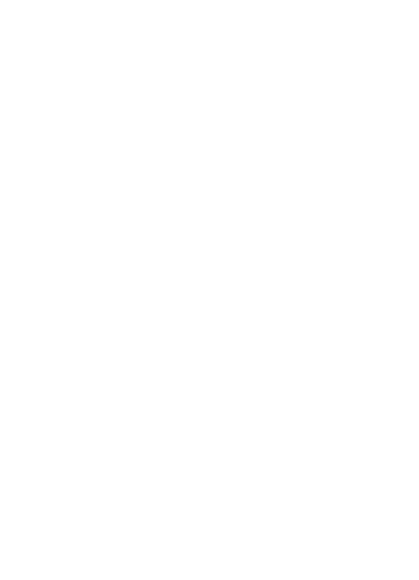
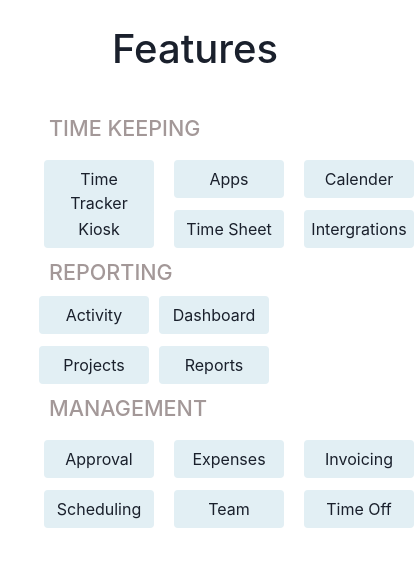
Before and after one commit to hitesht4/Clockify_Clone, a React (Create React App) app in the folder clockify/: page /features in a window 390 px wide. Before the commit this address had no page. Shown: the top 580 px of the page, 419 px wide, since content can reach past the window. Built offline with nearby package versions, Linux system fonts and the light colour scheme.

Commit message:
completefp02_102_day2

```diff
--- a/clockify/package.json
+++ b/clockify/package.json
@@ -3,16 +3,21 @@
   "version": "0.1.0",
   "private": true,
   "dependencies": {
+    "@chakra-ui/react": "^2.2.8",
+    "@emotion/react": "^11.10.0",
+    "@emotion/styled": "^11.10.0",
     "@testing-library/jest-dom": "^5.16.5",
     "@testing-library/react": "^13.3.0",
     "@testing-library/user-event": "^13.5.0",
     "axios": "^0.27.2",
     "bootstrap": "^5.2.0",
+    "framer-motion": "^7.2.1",
     "react": "^18.2.0",
     "react-bootstrap": "^2.5.0",
     "react-dom": "^18.2.0",
     "react-icons": "^4.4.0",
     "react-router-dom": "^6.3.0",
+    "react-router-hash-link": "^2.4.3",
     "react-scripts": "5.0.1",
     "web-vitals": "^2.1.4"
   },
--- a/clockify/src/App.js
+++ b/clockify/src/App.js
@@ -1,5 +1,6 @@
 import { Routes,Route } from 'react-router-dom';
 import './App.css';
+import { Navbar } from './Components/Features/Navbar/Navbar';
 import Home from './Pages/Home';
 import Login from './Pages/Login';
 import SignUp from './Pages/SignUp';
@@ -9,6 +10,7 @@ function App() {
     <div className="App">
       <Routes>
         <Route path="/" element={<Home/>}/>
+        <Route path='/features' element={<Navbar/>}/>
         <Route path="/login" element={<Login/>}/>
         <Route path="/signup" element={<SignUp/>}/>
       </Routes>
--- a/clockify/src/Components/Features/FeaturesStyle/Navbar.module.css
+++ b/clockify/src/Components/Features/FeaturesStyle/Navbar.module.css
@@ -1,5 +1,6 @@
 .optionsbox{
     display: grid;
+    width: 300px;
     grid-template-columns: repeat(3,120px);
     grid-template-rows: repeat(2,40px);
     gap:10px
@@ -12,11 +13,17 @@
 
 }
 .options{
-    width: 30%;
+    width: 400px;
+    /* border:2px solid black; */
+    margin:auto;
+
+    gap:20px
 
 }
 .optionsreport{
-
+ width: 230px;
+ /* border:1px solid yellowgreen; */
+ margin:auto;
 }
 .optionsboxreport{
     display: grid;
@@ -33,20 +40,23 @@
 .main{
     display: flex;
     flex-wrap: wrap;
-    width: 70%;
+    width: 80%;
     margin:auto;
     text-align: center;
+    /* border:1px solid red; */
     justify-content: space-between;
 }
-.main>div{
+/* .main>div{
     display: flex;
     flex-wrap: wrap;
-}
+
+} */
 .main>h2{
     font-size: 30px;
 }
 .main h4{
-    color:rgb(163, 152, 152)
+    color:rgb(163, 152, 152);
+    padding:10px
 }
 .main button{
     border:none;
@@ -58,34 +68,60 @@
    color:white;
    cursor: pointer;
 }
-@media (max-width:1000px) and (min-width:300px) {
+.youtubebox{
+    width: 100%;
+    margin:auto;
+}
+.youtubebox iframe{
+    margin:auto;
+    height: 500px;;
+    width: 71%;
+}
+@media (max-width:800px) and (min-width:300px) {
     .main{
-        background-color: yellow;
+        /* background-color: yellow; */
+        width: 80%;
+        margin:auto;
+        /* margin:0; */
 
     }
     .optionsbox{
         display: grid;
         grid-template-columns: repeat(3,120px);
         grid-template-rows: repeat(2,40px);
-        gap:10px
+        gap:10px;
+
+    }
+    .options h4{
+        text-align: start;
+        padding: 10px;
     }
     .optionsboxreport{
         display: grid;
         /* margin:auto; */
 
-      border: 1px solid red;
-      margin-top: 20px;
+      /* border: 1px solid red; */
+      /* margin-top: 20px; */
+
         grid-template-columns: repeat(2,110px);
         grid-template-rows: repeat(2,40px);
         gap:10px
     }.optionsreport{
         margin-top: 10px;
+        margin: 0;
 
 
-        border:1px solid black
+        /* border:1px solid black */
     }
     .optionsreport h4{
-        margin-top: 0px;
+      text-align: start;
+      padding: 10px;
+         margin:0;
+
+    }
+    .youtubebox iframe{
+        width: 95%;
+        height: 300px;
     }
 
 }
--- a/clockify/src/Components/Features/FeaturesStyle/Pages.module.css
+++ b/clockify/src/Components/Features/FeaturesStyle/Pages.module.css
@@ -5,3 +5,27 @@
     margin: auto;
     /* border:3px solid black; */
 }
+.Integrationsdiv{
+    margin:auto;
+    width: 70%;
+    border:2px solid white;
+    margin-top: 10px;
+    border-radius: 5px;
+}
+.Integrationsdiv img{
+    width: 100%;
+    border-radius: 5px;
+    margin:auto;
+
+}
+.Integrationsdiv:hover{
+   border-color: skyblue;
+   cursor: pointer;
+}
+
+.Integrationslogodiv{
+    margin:auto;
+    padding: 30px;
+    width: 40%;
+    margin-bottom: 20px;
+}
--- a/clockify/src/Components/Features/Navbar/Navbar.jsx
+++ b/clockify/src/Components/Features/Navbar/Navbar.jsx
@@ -2,9 +2,10 @@ import { BrowserRouter } from "react-router-dom"
 import { HashlinkPages } from "../Routes/Hashlinkpages"
 import {HashLink} from "react-router-hash-link"
 import styles from "../FeaturesStyle/Navbar.module.css"
+import { ChakraProvider } from "@chakra-ui/react"
 export const Navbar=()=>{
     return (
-
+       <ChakraProvider>
         <div>
             <h2 style={{fontSize:"40px",padding:"25px"}}>Features</h2>
             <div className={styles.main}>
@@ -48,7 +49,11 @@ export const Navbar=()=>{
             <div>
                 <HashlinkPages/>
             </div>
+            <div className={styles.youtubebox}>
+                <h1 style={{color:"steelblue",fontSize:"40px",padding:"15x",marginBottom:"10px"}}>Watch Demo 12:35</h1>
+            <iframe  src="https://www.youtube.com/embed/NMZhFs_b0Aw" title="Clockify Tour" frameborder="0" allow="accelerometer; autoplay; clipboard-write; encrypted-media; gyroscope; picture-in-picture" allowfullscreen></iframe>
+            </div>
         </div>
-
+        </ChakraProvider>
     )
 }
--- a/clockify/src/Components/Features/Pages/Managment/Approval.jsx
+++ b/clockify/src/Components/Features/Pages/Managment/Approval.jsx
@@ -11,6 +11,7 @@ const Approval = () => {
       <div>
         footer
       </div>
+
     </div>
   )
 }
--- a/clockify/src/Components/Features/Pages/Timekeeping/Integrations.jsx
+++ b/clockify/src/Components/Features/Pages/Timekeeping/Integrations.jsx
@@ -4,21 +4,21 @@ const Integrations = () => {
   return (
     <div className={styles.div}>
         <h2>Integrations</h2>
-        <p>Connect Clockify with other apps</p>
-      <div>
+        <p style={{marginBottom:"30px"}}>Connect Clockify with other apps</p>
+      <div className={styles.Integrationsdiv}>
         <img src="https://clockify.me/assets/images/integrations/time-tracking-integrations-quickbooks.png"></img>
       </div>
-      <div>
+      <div className={styles.Integrationsdiv}>
         <img src="https://clockify.me/assets/images/integrations/time-tracking-integrations-trello.png"></img>
       </div>
-      <div>
+      <div className={styles.Integrationsdiv}>
         <img src="https://clockify.me/assets/images/integrations/time-tracking-integrations-asana.png"></img>
       </div>
-      <div>
+      <div className={styles.Integrationsdiv}>
         <img src="https://clockify.me/assets/images/integrations/time-tracking-integrations-jira.png"></img>
       </div>
-      logoparts
-      <div>
+      {/* logoparts */}
+      <div className={styles.Integrationslogodiv}>
         <img src="https://clockify.me/assets/images/multiple-clockify-integrations.svg"></img>
       </div>
 
```
Also changed, not shown: 1 other file (tests, documents, lock files or other folders).
